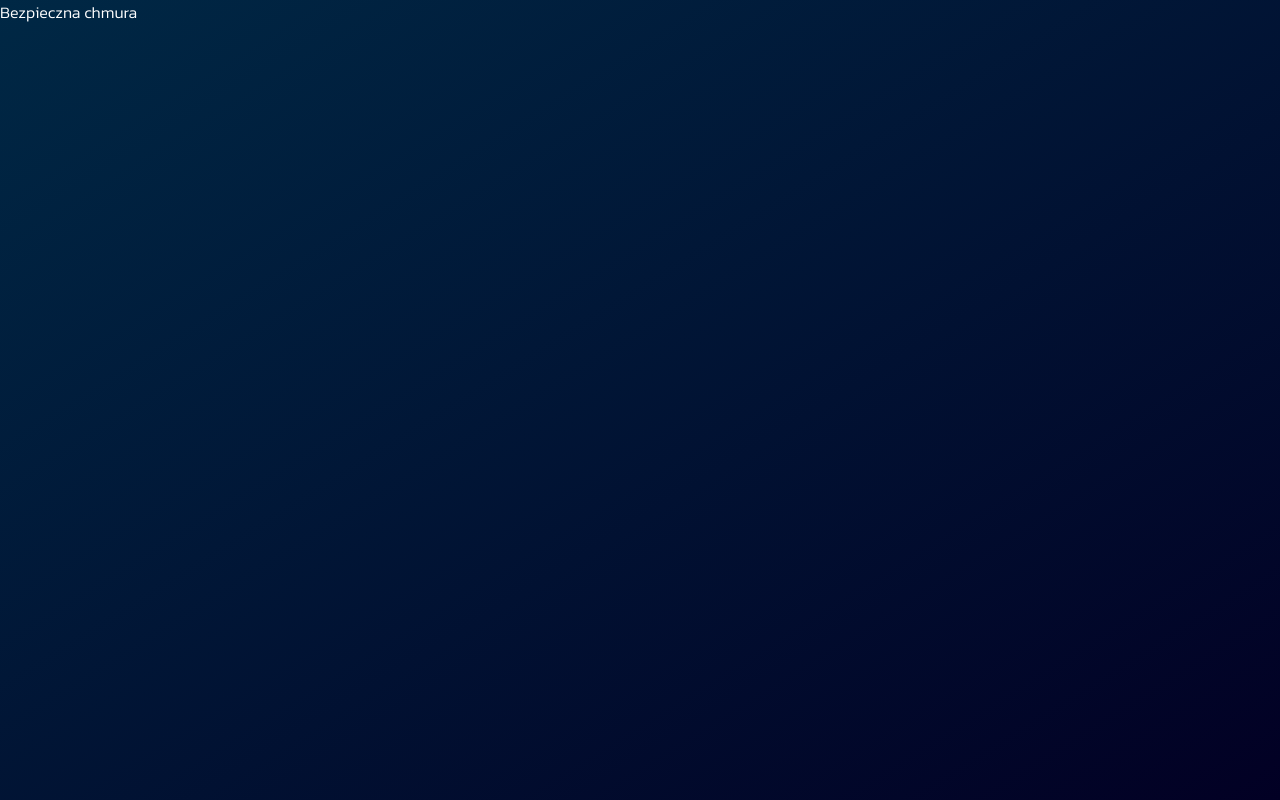
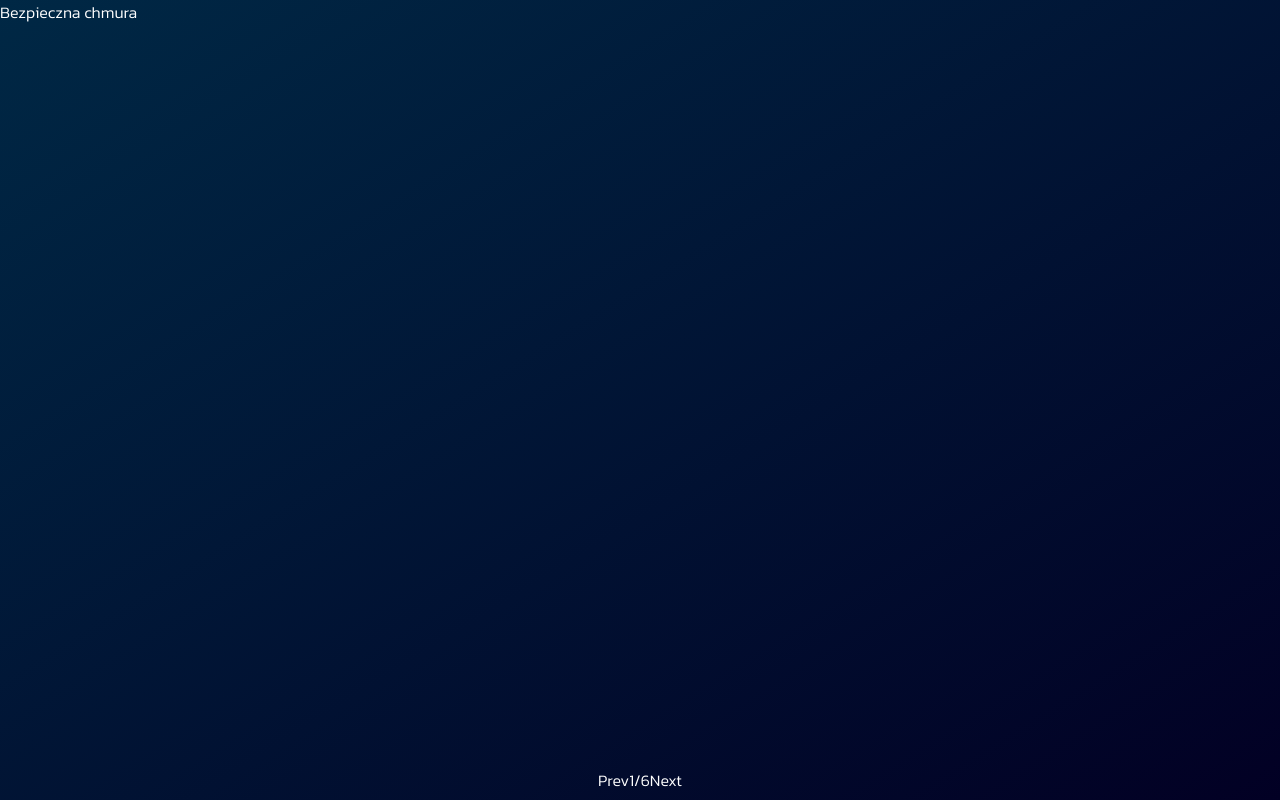
Before and after one commit to GrzeluD/nextCloudProject, a Vue app in the folder nextCloudProject/: page / in a window 1280 px wide. Built offline with nearby package versions, Linux system fonts and the light colour scheme.

Commit message:
added slider methods

```diff
--- a/nextCloudProject/src/components/Slider.vue
+++ b/nextCloudProject/src/components/Slider.vue
@@ -1,8 +1,13 @@
 <template>
   <div class="overflow-hidden h-screen w-screen bg-gradient-to-br from-indigo to-indigo-dark">
-    <section class="slider transition-transform duration-500 h-full flex flex-nowrap">
+    <section class="slider transition-transform duration-500 h-full flex flex-nowrap" :style="`transform: translateX(-${(index - 1) * 100}%)`">
       <slot />
     </section>
+    <div class="navigation fixed bottom-2 left-1/2 -translate-x-1/2">
+      <button @click="prevSlide">Prev</button>
+      <span>{{ index }}/{{ slides.length }}</span>
+      <button @click="nextSlide">Next</button>
+    </div>
   </div>
 </template>
 
@@ -14,11 +19,18 @@ export default {
       type: Array,
     }
   },
-  mounted() {
-    this.slides.forEach((slide, index) => {
-      console.log(slide);
-      console.log(index);
-    })
+  data() {
+    return {
+      index: 1,
+    }
+  },
+  methods: {
+    nextSlide() {
+      if (this.index < this.slides.length) this.index++;
+    },
+    prevSlide() {
+      if (this.index > 1) this.index--;
+    }
   }
 }
 </script>
--- a/nextCloudProject/src/components/Slides/IntroductionSlide.vue
+++ b/nextCloudProject/src/components/Slides/IntroductionSlide.vue
@@ -1,8 +1,8 @@
 <template>
-  <section ref="slide" class="slide basis-[100vw]">
+  <section ref="slide" class="slide shrink-0 h-full basis-[100vw]">
     <h2>{{ heading }}</h2>
     <section v-if="creators.length > 0">
-      <div class="flex items-center" v-for="creator in creators">
+      <div class="flex items-center" v-for="(creator, index) in creators" :key="`creator${index}`">
         <figure class="h-48 w-80">
           <img class="h-full w-full object-cover" :src="`./images/${creator.img}.jpeg`" :alt="creator.name">
         </figure>
--- a/nextCloudProject/src/views/Slideshow.vue
+++ b/nextCloudProject/src/views/Slideshow.vue
@@ -1,5 +1,9 @@
 <template>
   <Slider :slides="slides">
+    <WelcomeSlide @slide="getSlide" />
+    <IntroductionSlide @slide="getSlide" :creators="creators" heading="Introduction" />
+    <WelcomeSlide @slide="getSlide" />
+    <IntroductionSlide @slide="getSlide" :creators="creators" heading="Introduction" />
     <WelcomeSlide @slide="getSlide" />
     <IntroductionSlide @slide="getSlide" :creators="creators" heading="Introduction" />
   </Slider>
```
